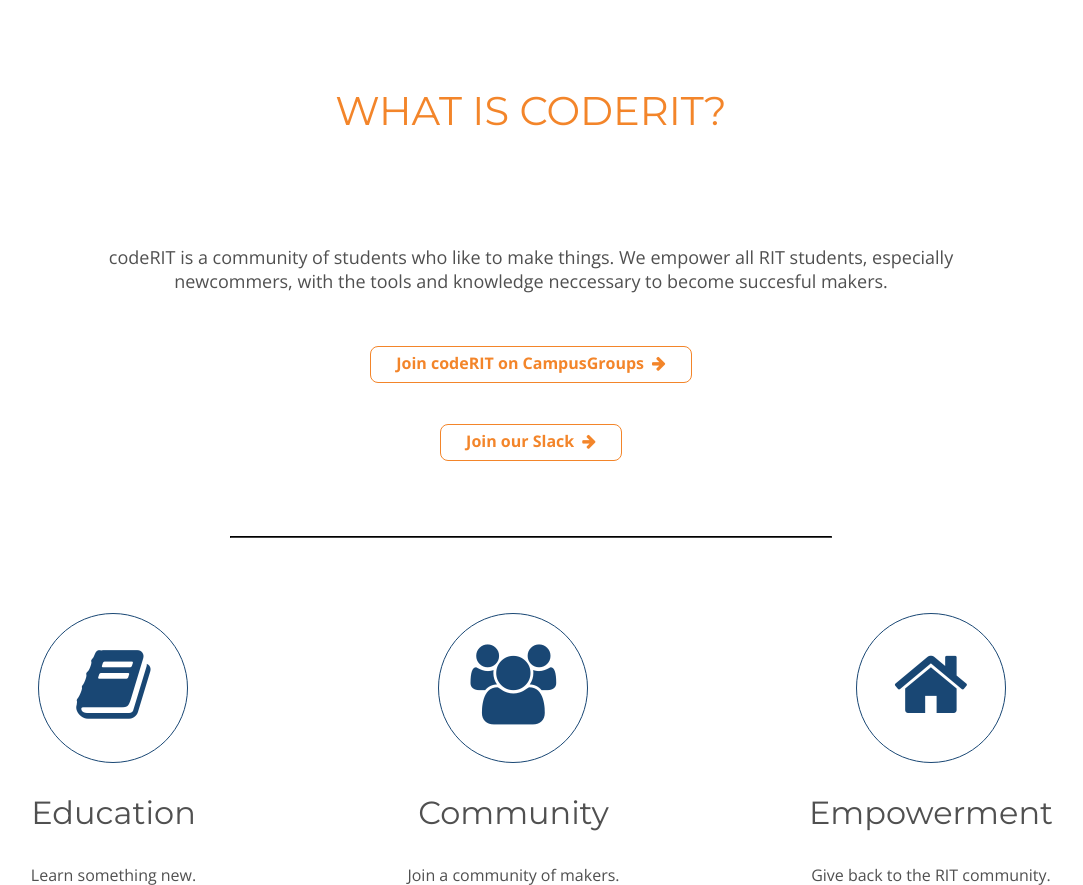
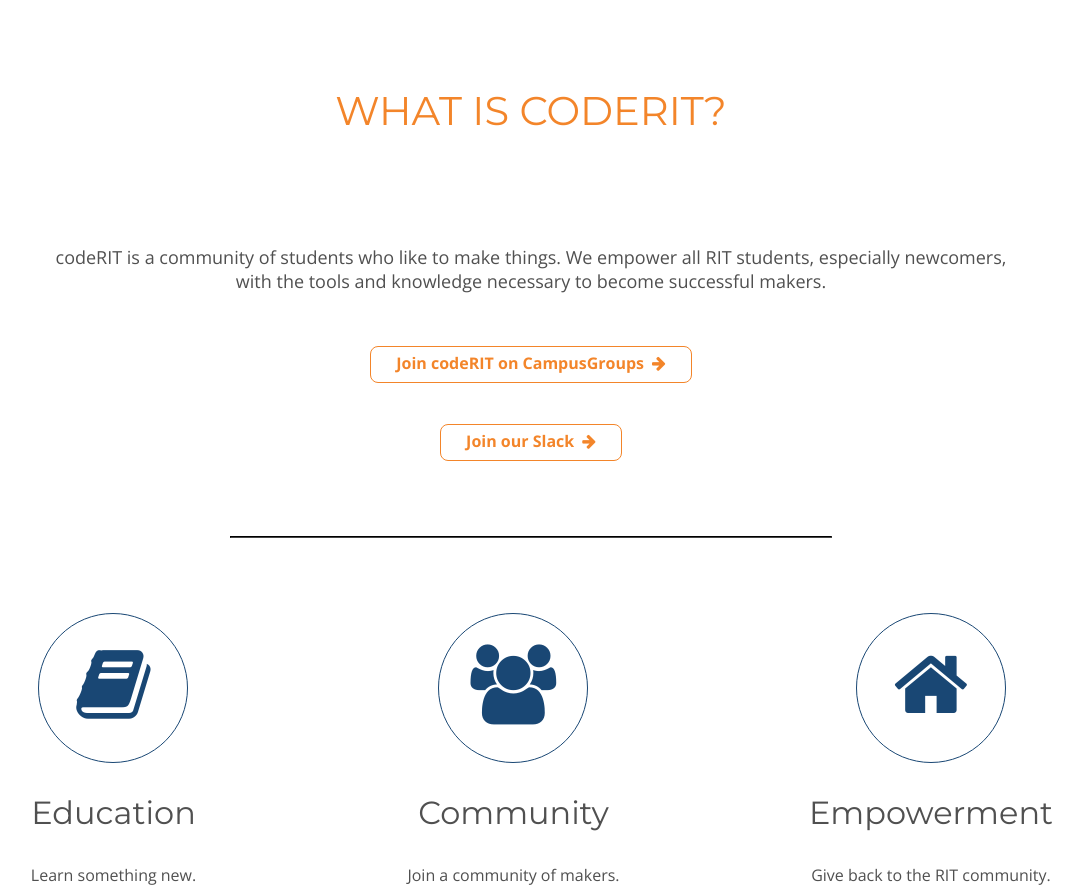
Before and after one commit to codeRIT/coderit.github.io, a Jekyll site: the page built from index.html, in a window 1280 px wide and 900 px high, scrolled down 889 px, cut to the strip 15-900 px from the top of the window. Shown: the whole strip, without its empty margins (109-1192 px from the left). Built offline with Jekyll 4.4.1, drawn with Linux system fonts in a browser that asks for light colours; nearby versions of some CDN libraries; comment, search, counter and statistics services are not loaded.

Commit message:
Fix spelling on homepage

```diff
--- a/index.html
+++ b/index.html
@@ -12,7 +12,7 @@
 <div id="about" class="section container">
   <h2 class="title">WHAT IS CODERIT?</h2>
   <div class="grid-cta three">
-    <p id="mission">codeRIT is a community of students who like to make things. We empower all RIT students, especially newcommers, with the tools and knowledge neccessary to become succesful makers.</p>
+    <p id="mission">codeRIT is a community of students who like to make things. We empower all RIT students, especially newcomers, with the tools and knowledge necessary to become successful makers.</p>
     <p class="center"><a href="https://campusgroups.rit.edu/CODERIT/club_signup" class="button orange">Join codeRIT on CampusGroups<span class="fa fa-arrow-right icon-space-l"></span></a></p>
     <p class="center"><a href="https://coderit.slack.com/" class="button orange">Join our Slack<span class="fa fa-arrow-right icon-space-l"></span></a></p>
     <hr/>
```
